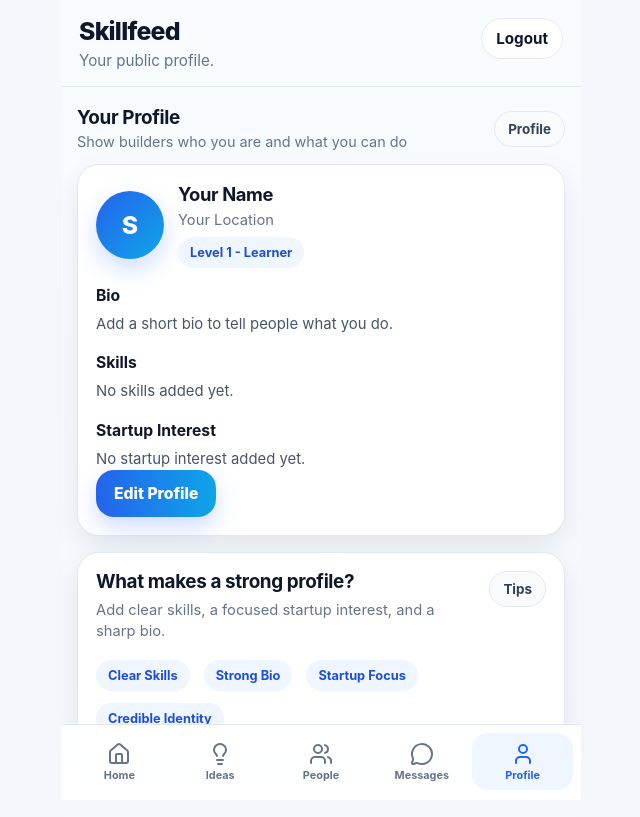
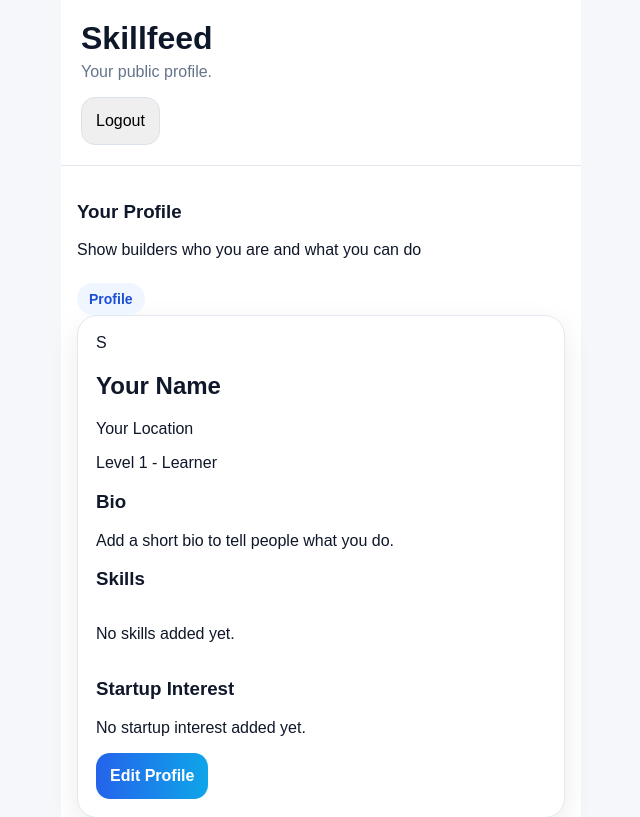
Before and after one commit to kshiprant/Skillfeed, a plain HTML site: page profile.html in a window 1280 px wide. Shown: the top 817 px of the page, without its empty margins (319-959 px from the left). Drawn offline with nearby package versions, Linux system fonts and the light colour scheme.

Commit message:
Update style.css

```diff
--- a/style.css
+++ b/style.css
@@ -1,406 +1,95 @@
-:root{
-  --bg: #f4f7fb;
-  --card: #ffffff;
-  --text: #0f172a;
-  --muted: #64748b;
-  --line: #e2e8f0;
-  --brand: #2563eb;
-  --brand2: #0ea5e9;
-  --shadow: 0 10px 28px rgba(15, 23, 42, 0.08);
-  --radius: 22px;
+body {
+  margin: 0;
+  font-family: Arial, sans-serif;
+  background: #f5f7fb;
+  color: #0f172a;
 }
 
-*{
-  box-sizing: border-box;
-  -webkit-tap-highlight-color: transparent;
-}
-
-html, body{
-  margin: 0;
-  padding: 0;
-  background: var(--bg);
-  color: var(--text);
-  font-family: Inter, system-ui, -apple-system, Segoe UI, Roboto, Arial, sans-serif;
-}
-
-body{
-  min-height: 100vh;
-}
-
-a{
-  text-decoration: none;
-  color: inherit;
-}
-
-button, input, textarea, select{
-  font: inherit;
-}
-
-input, textarea, select, button{
-  outline: none;
-}
-
-.app-shell{
+.app-shell {
   max-width: 520px;
   margin: 0 auto;
   min-height: 100vh;
-  background: linear-gradient(to bottom, #f8fbff, #f4f7fb);
-  padding-bottom: 92px;
+  background: white;
 }
 
-.app-header{
-  position: sticky;
-  top: 0;
-  z-index: 40;
-  background: rgba(248, 251, 255, 0.92);
-  backdrop-filter: blur(12px);
-  border-bottom: 1px solid var(--line);
-  padding: 18px 18px 14px;
-  display: flex;
-  justify-content: space-between;
-  align-items: flex-start;
+.app-header {
+  padding: 20px;
+  border-bottom: 1px solid #e2e8f0;
 }
 
-.brand-title{
+.brand-title {
   margin: 0;
-  font-size: 1.55rem;
+  font-size: 32px;
   font-weight: 800;
-  letter-spacing: -0.03em;
-  line-height: 1.1;
 }
 
-.brand-sub{
-  margin: 6px 0 0;
-  color: var(--muted);
-  font-size: 0.95rem;
-  line-height: 1.35;
+.brand-sub {
+  margin-top: 6px;
+  color: #64748b;
 }
 
-.ghost-btn{
-  border: 1px solid var(--line);
-  background: #fff;
-  color: var(--text);
-  padding: 10px 14px;
-  border-radius: 999px;
-  font-weight: 700;
-  font-size: 0.95rem;
-}
-
-.app-main{
+.app-main {
   padding: 16px;
 }
 
-.hero-card,
-.person{
-  background: var(--card);
-  border: 1px solid var(--line);
-  border-radius: var(--radius);
-  box-shadow: var(--shadow);
+.hero-card {
+  background: white;
+  border: 1px solid #e2e8f0;
+  border-radius: 20px;
+  padding: 18px;
+  margin-bottom: 16px;
+  box-shadow: 0 10px 30px rgba(15, 23, 42, 0.08);
 }
 
-.hero-card{
-  padding: 18px;
-  margin-bottom: 16px;
+.hero-top h2 {
+  margin: 0 0 6px 0;
 }
 
-.hero-top{
-  display: flex;
-  justify-content: space-between;
-  gap: 12px;
-  align-items: flex-start;
-  margin-bottom: 14px;
-}
-
-.hero-top h2{
-  margin: 0;
-  font-size: 1.18rem;
-  letter-spacing: -0.02em;
-  line-height: 1.2;
-}
-
-.hero-top p{
-  margin: 6px 0 0;
-  color: var(--muted);
-  line-height: 1.45;
-  font-size: 0.92rem;
-}
-
-.pill{
-  white-space: nowrap;
-  padding: 9px 13px;
-  border-radius: 999px;
-  border: 1px solid var(--line);
-  background: #f8fafc;
-  color: #334155;
-  font-weight: 700;
-  font-size: 0.84rem;
-}
-
-.form-stack{
+.form-stack {
   display: grid;
   gap: 12px;
 }
 
-.form-stack input,
-.form-stack textarea,
-.profile-select{
-  width: 100%;
-  border: 1px solid var(--line);
-  background: #fff;
-  border-radius: 18px;
-  padding: 15px 15px;
-  font-size: 0.96rem;
-  color: var(--text);
+input, button {
+  padding: 14px;
+  border-radius: 14px;
+  border: 1px solid #dbe2ea;
+  font-size: 16px;
 }
 
-.form-stack textarea{
-  min-height: 120px;
-  resize: vertical;
+.primary-btn {
+  background: linear-gradient(90deg, #2563eb, #0ea5e9);
+  color: white;
+  border: none;
+  font-weight: 700;
 }
 
-.primary-btn,
-.secondary-btn{
+.secondary-btn {
+  background: #eff6ff;
+  color: #1d4ed8;
   border: none;
-  border-radius: 18px;
-  padding: 14px 18px;
-  font-weight: 800;
-  font-size: 0.98rem;
+  font-weight: 700;
 }
 
-.primary-btn{
-  color: white;
-  background: linear-gradient(90deg, var(--brand), var(--brand2));
-  box-shadow: 0 10px 22px rgba(37, 99, 235, 0.22);
-}
-
-.secondary-btn{
-  background: #eff6ff;
-  color: #1d4ed8;
-}
-
-.status-text{
-  min-height: 18px;
-  color: var(--muted);
-  font-size: 0.9rem;
-}
-
-.section-head{
-  display: flex;
-  justify-content: space-between;
-  align-items: center;
-  gap: 12px;
-  margin: 14px 0 12px;
-}
-
-.section-head h3{
-  margin: 0;
-  font-size: 1.18rem;
-  letter-spacing: -0.02em;
-  line-height: 1.15;
-}
-
-.section-head p{
-  margin: 4px 0 0;
-  color: var(--muted);
-  font-size: 0.9rem;
-  line-height: 1.35;
-}
-
-.feed-list{
-  display: grid;
-  gap: 14px;
-}
-
-.person{
-  padding: 16px;
-}
-
-.person h3{
-  margin: 0 0 8px;
-  font-size: 1.06rem;
-  letter-spacing: -0.02em;
-  display: flex;
-  gap: 8px;
-  align-items: center;
-  flex-wrap: wrap;
-  line-height: 1.25;
-}
-
-.person p{
-  margin: 0 0 8px;
-  color: #475569;
-  line-height: 1.5;
-  font-size: 0.93rem;
-}
-
-.hr{
-  height: 1px;
-  background: var(--line);
-  margin: 14px 0;
-}
-
-.tag{
-  display: inline-flex;
-  align-items: center;
-  padding: 8px 12px;
-  background: #eff6ff;
-  color: #1d4ed8;
-  border-radius: 999px;
-  font-size: 0.8rem;
-  font-weight: 700;
-  margin: 4px 6px 0 0;
-}
-
-.tags-wrap{
-  display: flex;
-  flex-wrap: wrap;
-  gap: 8px;
-}
-
-.empty-text{
-  color: var(--muted);
-  font-size: 0.92rem;
-}
-
-.profile-header{
-  display: flex;
-  gap: 14px;
-  align-items: center;
-  margin-bottom: 18px;
-}
-
-.profile-avatar{
-  width: 68px;
-  height: 68px;
-  border-radius: 50%;
-  display: grid;
-  place-items: center;
-  font-size: 1.55rem;
-  font-weight: 800;
-  color: white;
-  background: linear-gradient(135deg, var(--brand), var(--brand2));
-  box-shadow: 0 10px 24px rgba(37, 99, 235, 0.22);
-  flex-shrink: 0;
-}
-
-.profile-meta h2{
-  margin: 0;
-  font-size: 1.15rem;
-  letter-spacing: -0.02em;
-}
-
-.profile-meta p{
-  margin: 6px 0 8px;
-  color: var(--muted);
-  font-size: 0.92rem;
-}
-
-.level-badge{
+.pill, .tag {
   display: inline-block;
   padding: 8px 12px;
   border-radius: 999px;
   background: #eff6ff;
   color: #1d4ed8;
   font-weight: 700;
-  font-size: 0.8rem;
+  font-size: 14px;
+  margin-top: 8px;
 }
 
-.profile-section{
-  margin-top: 18px;
+.tags-wrap {
+  display: flex;
+  flex-wrap: wrap;
+  gap: 8px;
 }
 
-.profile-section h3{
-  margin: 0 0 8px;
-  font-size: 0.98rem;
+.footer {
+  text-align: center;
+  color: #64748b;
+  padding: 10px 0 20px;
 }
-
-.profile-section p{
-  margin: 0;
-  color: #475569;
-  line-height: 1.5;
-  font-size: 0.93rem;
-}
-
-.profile-actions{
-  display: grid;
-  grid-template-columns: 1fr 1fr;
-  gap: 12px;
-}
-
-.bottom-nav{
-  position: fixed;
-  left: 50%;
-  bottom: 0;
-  transform: translateX(-50%);
-  width: 100%;
-  max-width: 520px;
-  background: rgba(255, 255, 255, 0.93);
-  backdrop-filter: blur(14px);
-  border-top: 1px solid var(--line);
-  display: grid;
-  grid-template-columns: repeat(5, 1fr);
-  padding: 8px 8px calc(10px + env(safe-area-inset-bottom));
-  z-index: 60;
-  height: 76px;
-}
-
-.nav-item{
-  display: flex;
-  flex-direction: column;
-  align-items: center;
-  justify-content: center;
-  gap: 4px;
-  color: var(--muted);
-  padding: 8px 4px;
-  border-radius: 16px;
-  font-weight: 700;
-  transition: 0.2s ease;
-}
-
-.nav-item.active{
-  color: var(--brand);
-  background: #eff6ff;
-}
-
-.nav-item i{
-  width: 20px;
-  height: 20px;
-  stroke-width: 2.1;
-}
-
-.nav-item small{
-  font-size: 0.68rem;
-  line-height: 1;
-}
-
-@media (max-width: 420px){
-  .app-header{
-    padding: 16px 15px 12px;
-  }
-
-  .app-main{
-    padding: 14px;
-  }
-
-  .brand-title{
-    font-size: 1.42rem;
-  }
-
-  .section-head h3{
-    font-size: 1.1rem;
-  }
-
-  .hero-top{
-    flex-direction: column;
-  }
-
-  .ghost-btn{
-    padding: 9px 12px;
-    font-size: 0.9rem;
-  }
-
-  .hero-card,
-  .person{
-    padding: 15px;
-  }
-}
```
